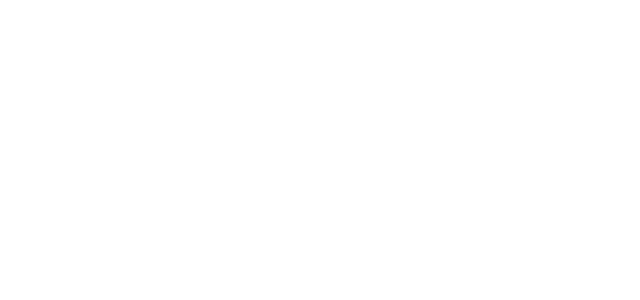
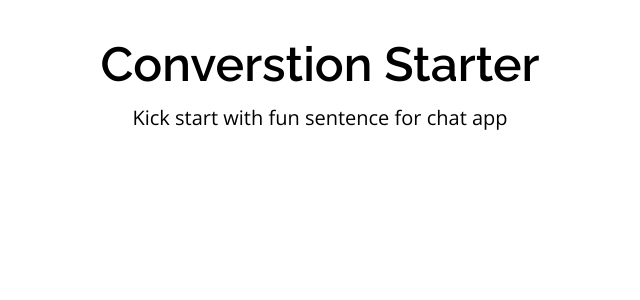
Before and after one commit to Tomo-ja/joke-generator, a React (Create React App) app: page / in a window 1280 px wide. Shown: the top 300 px of the page, without its empty margins (320-960 px from the left). Built offline with nearby package versions, Linux system fonts and the light colour scheme.

Commit message:
create static header

```diff
--- a/src/App.scss
+++ b/src/App.scss
@@ -1,3 +1,9 @@
 @use "./Sass/reset";
 @use "./Sass/config";
 @use "./Sass/variable";
+
+@use "./Sass/Component/header";
+.App {
+  width: 100vw;
+  overflow: hidden;
+}
--- a/src/App.tsx
+++ b/src/App.tsx
@@ -1,10 +1,11 @@
 import React from 'react';
+import Header from './Component/Header';
 import './App.scss';
 
 function App() {
   return (
     <div className="App">
-
+      <Header />
     </div>
   );
 }
--- /dev/null
+++ b/src/Component/Header.tsx
@@ -0,0 +1,10 @@
+import React from 'react'
+
+export default function Header() {
+  return (
+	<header className='header'>
+		<h1 className='header__title'>Converstion Starter</h1>
+		<h2 className='header__sub-title'>Kick start with fun sentence for chat app</h2>
+	</header>
+  )
+}
--- /dev/null
+++ b/src/Sass/Component/_header.scss
@@ -0,0 +1,11 @@
+.header {
+  width: 100%;
+  padding-block: 20px;
+  text-align: center;
+
+  &__title {
+  }
+  &__sub-title {
+    padding-top: 0;
+  }
+}
--- a/src/Sass/_config.scss
+++ b/src/Sass/_config.scss
@@ -7,5 +7,15 @@
   font-weight: 400;
 }
 h1 {
+  padding: 20px;
   font-family: "Raleway", sans-serif;
+  font-size: 48px;
+  font-weight: 600;
 }
+h2 {
+  padding: 10px;
+  font-size: 20px;
+}
+p {
+  font-size: 16px;
+}
```
